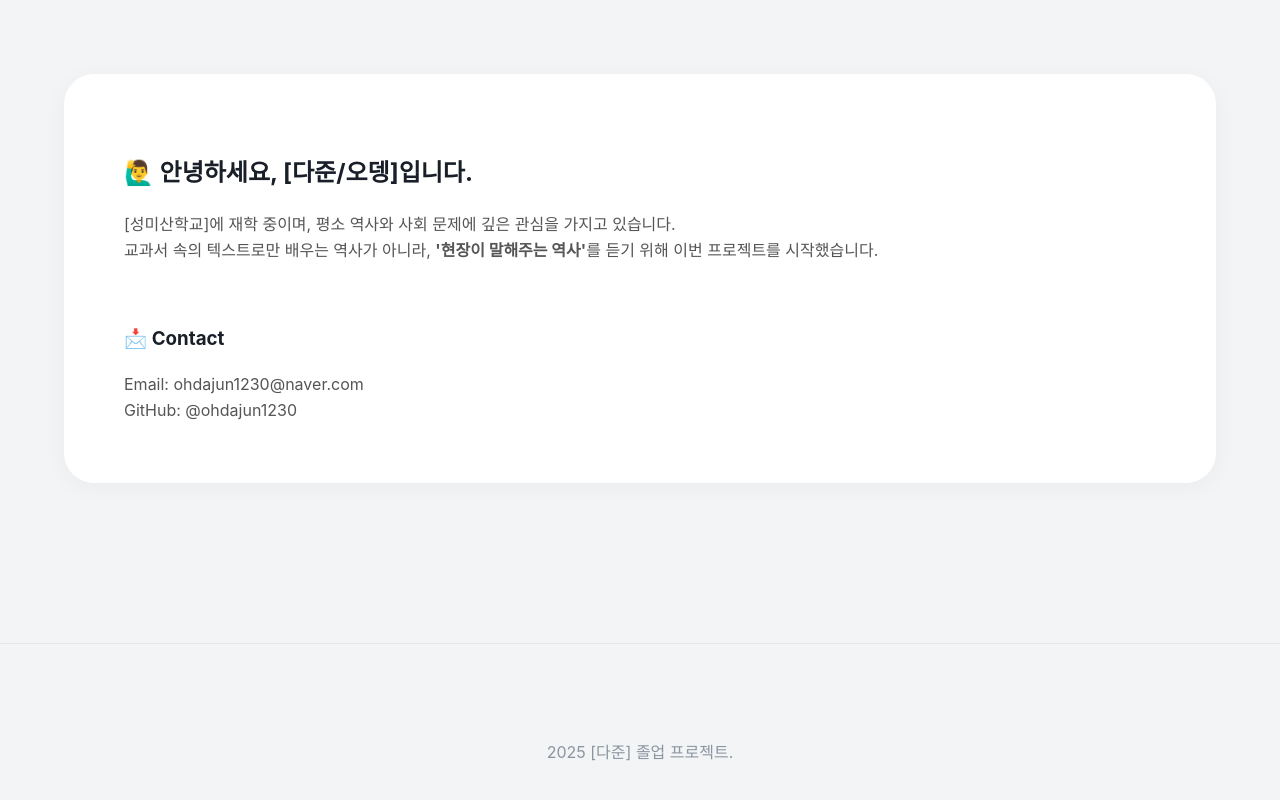
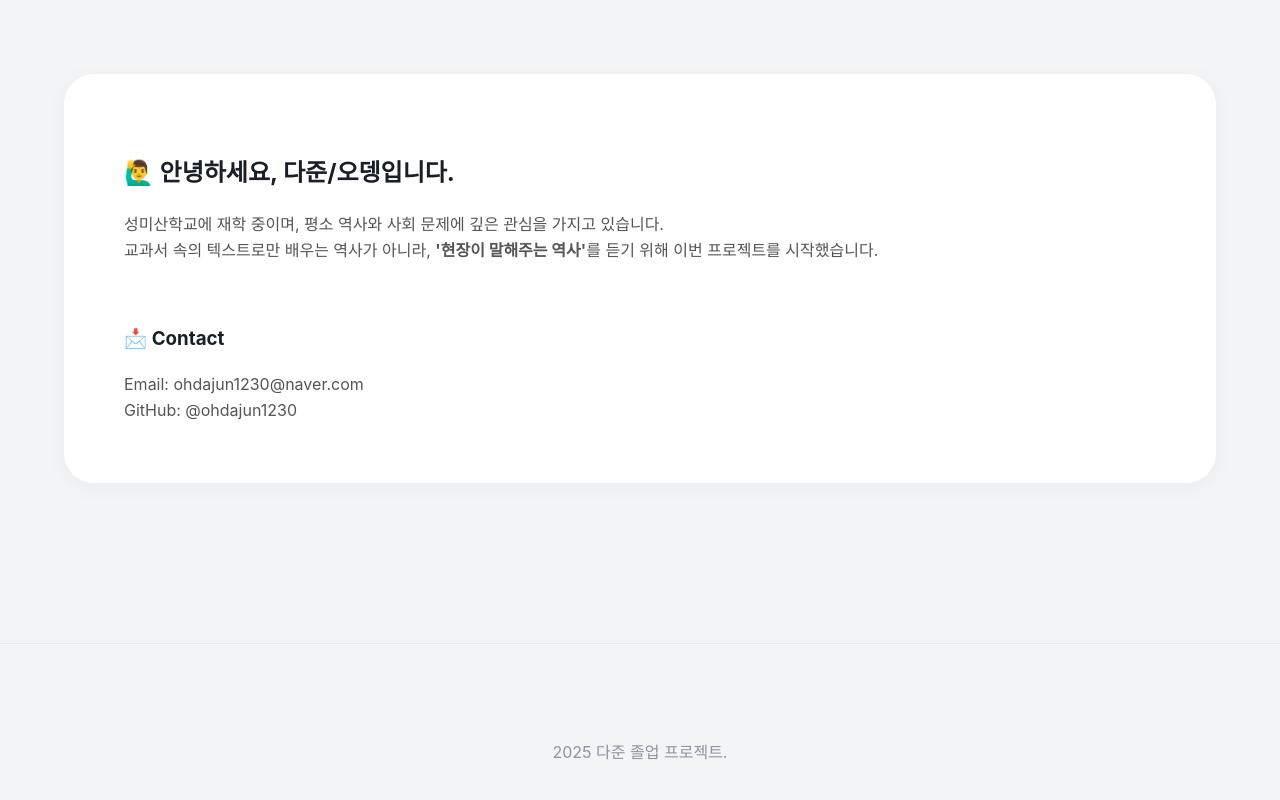
Before and after one commit to ohdajun1230/war-study-project, a plain HTML site: page about.html in a window 1280 px wide. Shown: the part 400-1200 px from the top of the page. Drawn offline with Linux system fonts and the light colour scheme; a web font is replaced by a local one.

Commit message:
Update about.html

```diff
--- a/about.html
+++ b/about.html
@@ -28,9 +28,9 @@
 
     <main class="section fade-in-scroll">
         <div class="content-box">
-            <h2>🙋‍♂️ 안녕하세요, [다준/오뎅]입니다.</h2>
+            <h2>🙋‍♂️ 안녕하세요, 다준/오뎅입니다.</h2>
             <p style="margin-top:20px; color:#555;">
-                [성미산학교]에 재학 중이며, 평소 역사와 사회 문제에 깊은 관심을 가지고 있습니다.<br>
+                성미산학교에 재학 중이며, 평소 역사와 사회 문제에 깊은 관심을 가지고 있습니다.<br>
                 교과서 속의 텍스트로만 배우는 역사가 아니라, <strong>'현장이 말해주는 역사'</strong>를 듣기 위해 이번 프로젝트를 시작했습니다.
             </p>
             <br>
@@ -42,7 +42,7 @@
         </div>
     </main>
 
-    <footer class="footer"><p>2025 [다준] 졸업 프로젝트.</p></footer>
+    <footer class="footer"><p>2025 다준 졸업 프로젝트.</p></footer>
     <script> /* index.html의 스크립트와 동일하게 넣어주세요 */
         const observer = new IntersectionObserver((entries) => {
             entries.forEach(entry => { if (entry.isIntersecting) entry.target.classList.add('visible'); });
```
